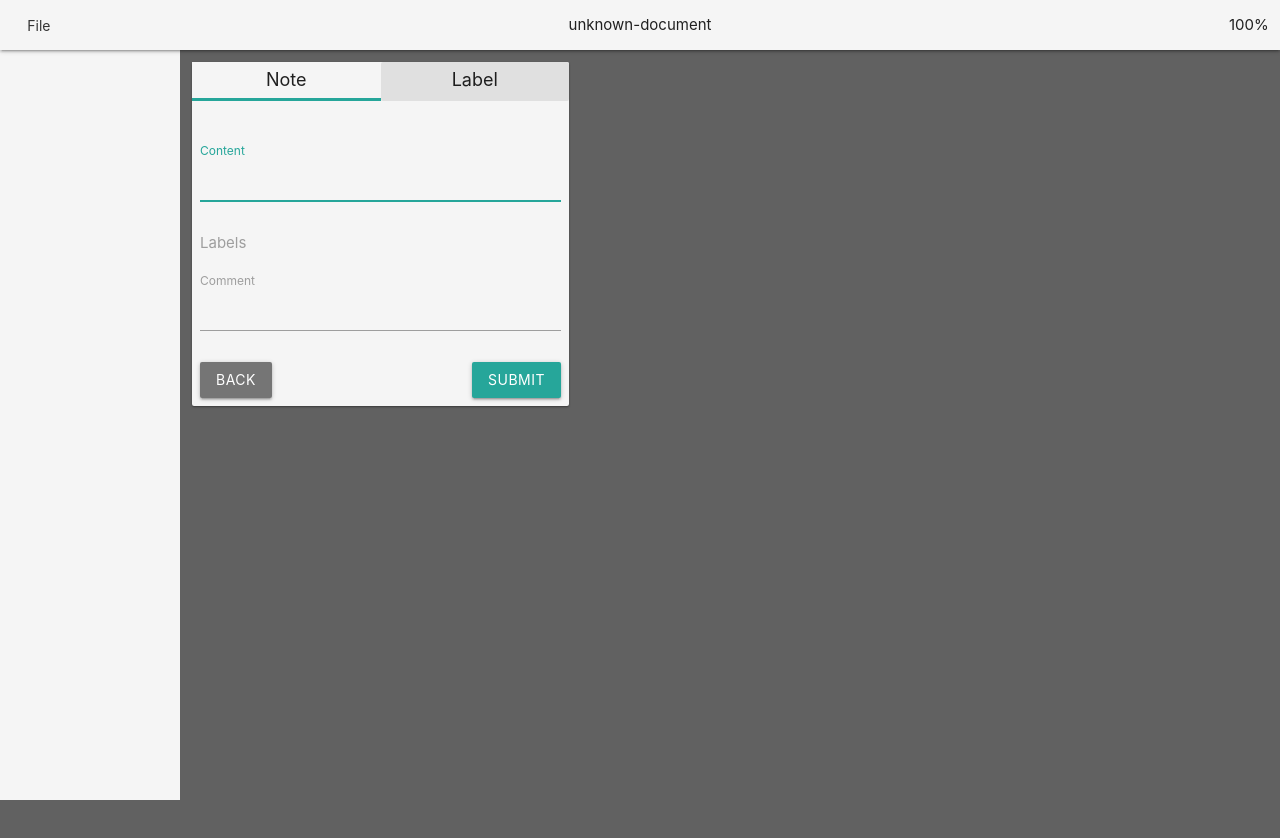
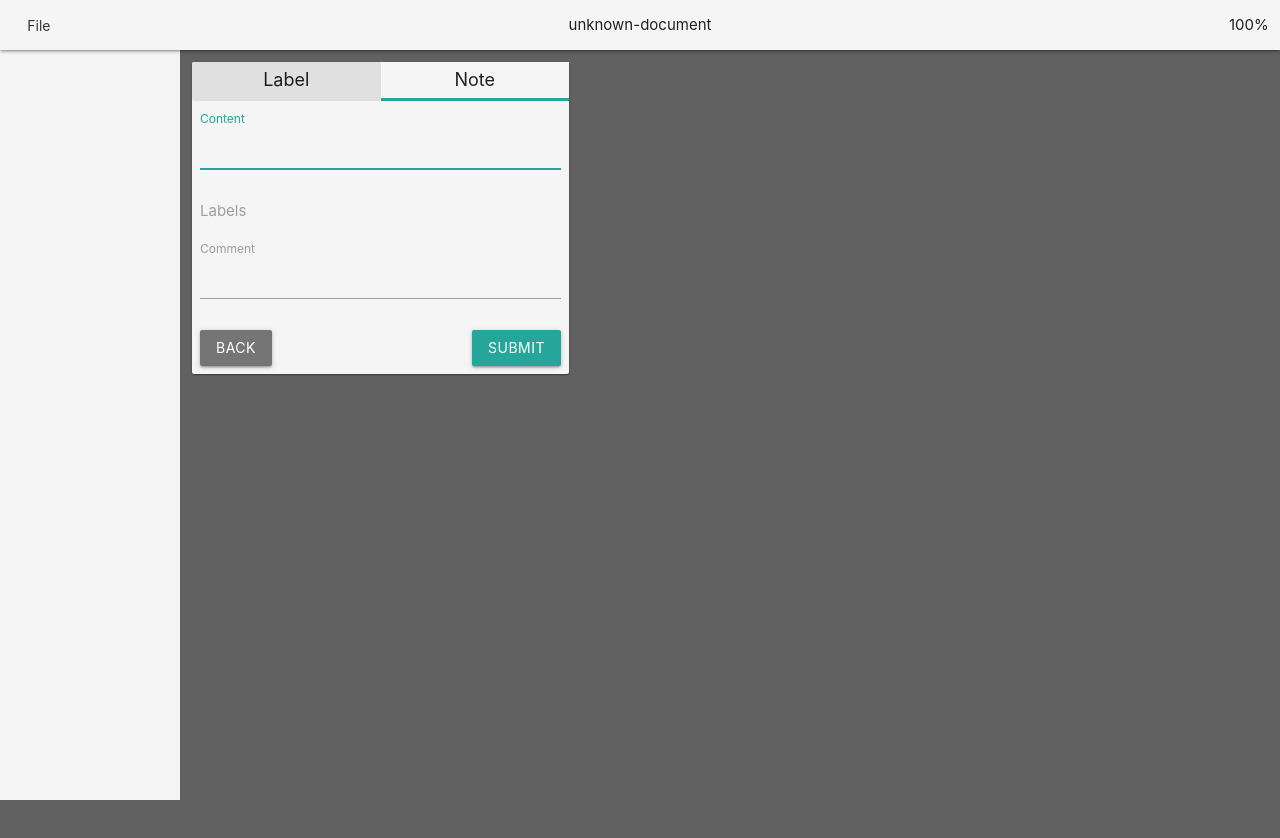
Before and after one commit to MinniFlo/open-coding-react-app, a React (Create React App) app: page / in a window 1280 px wide. Both pictures are taken after a click on the element 212 px from the left and 82 px from the top of the page. Shown: the top 838 px of the page. Built offline with nearby package versions, Linux system fonts and the light colour scheme; the HTML template or start-up script is replaced by a standard one.

Commit message:
Change comment symbol on notes

```diff
--- a/src/components/AddMenu.js
+++ b/src/components/AddMenu.js
@@ -35,13 +35,13 @@ export default function AddMenu() {
     <>
       {open ?
         <div id="addMenu" className="menuBackground">
-          <div id="tabs" className="row">
+          <div id="tabs" className="row" style={{marginBottom: 0}}>
+            <div id="label" onClick={handleTabs}
+                 className={noteTab ? "menuTab col s6" : "menuTab active col s6"}
+            >Label</div>
             <div id="note" onClick={handleTabs}
                  className={noteTab ? "menuTab active col s6" : "menuTab col s6"}
             >Note</div>
-            <div id="label" onClick={handleTabs}
-                 className={noteTab ? "menuTab col s6" : "menuTab active col s6"}
-            >Label</div>
           </div>
           {noteTab ?
             <NoteAddMenu toggleOpen={toggleOpen} id={""} content={""} labels={[]} comment={""} position={position}/> :
--- a/src/components/Note.js
+++ b/src/components/Note.js
@@ -2,7 +2,7 @@ import React, {useState} from "react";
 import '../style/App.css'
 import DetailNote from "./DetailNote";
 import Draggable from 'react-draggable';
-import {MoreHoriz, Attachment} from "@material-ui/icons";
+import {MoreHoriz, Attachment, Comment} from "@material-ui/icons";
 import {useDispatch, useSelector} from "react-redux";
 import {notePositionChanged, selectNoteById} from "../features/notesSlice";
 
@@ -41,7 +41,7 @@ export default function Note({id}) {
         <Draggable bounds="parent" position={currentPosition} onStop={onStop} nodeRef={nodeRef}>
             <div className="note" ref={nodeRef}>
               <div className="noteBackground">
-                {note.comment !== "" ? <Attachment className="noteIcon left"/>:<></>}
+                {note.comment !== "" && <Comment className="noteIcon comment left"/>}
                 <MoreHoriz
                   className="noteIcon right"
                   onClick={toggleDetail}
--- a/src/style/App.css
+++ b/src/style/App.css
@@ -155,6 +155,11 @@ html, body, #root, .App {
     margin-left: var(--normal);
 }
 
+.noteIcon.comment {
+    font-size: 18px;
+    margin-top: var(--small)
+}
+
 .detailNote {
     background-color: var(--backgroundColor);
     color: var(--textColor);
@@ -186,11 +191,38 @@ html, body, #root, .App {
     box-shadow: var(--shadow);
 }
 
-
-.menuBackground.import {
-
+.menuContent {
+    padding: var(--normal);
 }
 
+.menuTab {
+    border-radius: 2px;
+    border-bottom: 3px solid var(--darkBackgroundColor);
+    /*margin-bottom: var(--normal);*/
+    background-color: var(--darkBackgroundColor);
+    font-size: 1.2em;
+    text-align: center;
+    line-height: 2;
+    cursor: pointer;
+}
+
+.menuTab.active {
+    border-radius: 0;
+    border-bottom: 3px solid var(--accentColor);
+    background-color: var(--backgroundColor);
+}
+
+.menuHeading {
+    margin: 0;
+}
+
+.menuText {
+    margin-top: 0;
+    max-height: 120px;
+    overflow: auto;
+}
+
+/* Import menu ------------------------------------------------------*/
 .importTableWrapper {
     max-width: calc(100vw - var(--sideBarWidth) - 5*var(--normal));
     overflow: auto;
@@ -220,37 +252,6 @@ html, body, #root, .App {
 .importTableCell.Header {
     font-weight: bold;
     border-bottom: 2px solid var(--lightTextColor);
-}
-
-.menuContent {
-    padding: var(--normal);
-}
-
-.menuTab {
-    border-radius: 2px;
-    border-bottom: 3px solid var(--darkBackgroundColor);
-    margin-bottom: var(--large);
-    background-color: var(--darkBackgroundColor);
-    font-size: 1.2em;
-    text-align: center;
-    line-height: 2;
-    cursor: pointer;
-}
-
-.menuTab.active {
-    border-radius: 0;
-    border-bottom: 3px solid var(--accentColor);
-    background-color: var(--backgroundColor);
-}
-
-.menuHeading {
-    margin: 0;
-}
-
-.menuText {
-    margin-top: 0;
-    max-height: 120px;
-    overflow: auto;
 }
 
 /* Label selection ------------------------------------------------------*/
--- a/src/style/style.js
+++ b/src/style/style.js
@@ -1,12 +1,7 @@
 import {customAlphabet} from "nanoid";
 
-export const {uiSpacing, colors, spacing} = {
-  colors: {
-    background: " grey lighten-4",
-    backgroundDark: "grey darken-2",
-    text: " grey-text text-darken-4",
-    accent: " teal lighten-1" //#26a69a
-  },
+export const {spacing} = {
+
   spacing: {
     1: "4px",
     2: "8px",
```
Also changed, not shown: src/components/NoteAddMenu.js (+10 -0 lines).
